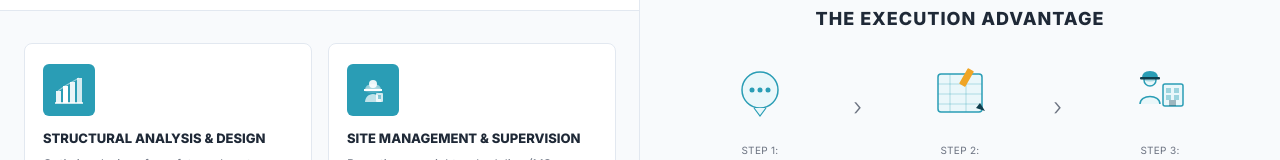
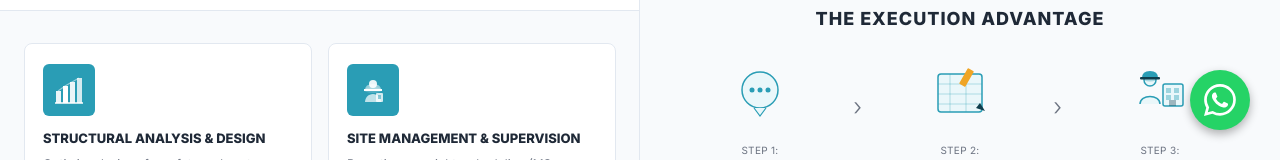
Before and after one commit to tgracempire-ship-it/Benty, a React (Vite) app: page / in a window 1280 px wide. Shown: the part 640-800 px from the top of the page. Built offline with nearby package versions, Linux system fonts and the light colour scheme.

Commit message:
Add floating WhatsApp button

```diff
--- a/src/components/Layout.tsx
+++ b/src/components/Layout.tsx
@@ -52,8 +52,39 @@
     <>
       <Navbar onOpenModal={handleOpenModal} />
 
-      {/* Context allows passing down the open modal function to any page if needed */}
-      <Outlet context={{ openModal: handleOpenModal }} />
+      <main className="main-content">
+        <Outlet context={{ openModal: handleOpenModal }} />
+      </main>
+
+      <a
+        href="https://wa.me/2347067713622"
+        target="_blank"
+        rel="noopener noreferrer"
+        className="floating-whatsapp"
+        aria-label="Chat on WhatsApp"
+        style={{
+          position: 'fixed',
+          bottom: '30px',
+          right: '30px',
+          backgroundColor: '#25D366',
+          color: 'white',
+          width: '60px',
+          height: '60px',
+          borderRadius: '50%',
+          display: 'flex',
+          justifyContent: 'center',
+          alignItems: 'center',
+          boxShadow: '0 4px 10px rgba(0,0,0,0.3)',
+          zIndex: 9999,
+          transition: 'transform 0.3s ease'
+        }}
+        onMouseEnter={(e) => e.currentTarget.style.transform = 'scale(1.1)'}
+        onMouseLeave={(e) => e.currentTarget.style.transform = 'scale(1)'}
+      >
+        <svg xmlns="http://www.w3.org/2000/svg" width="32" height="32" fill="currentColor" viewBox="0 0 16 16">
+          <path d="M13.601 2.326A7.854 7.854 0 0 0 7.994 0C3.627 0 .068 3.558.064 7.926c0 1.399.366 2.76 1.057 3.965L0 16l4.204-1.102a7.933 7.933 0 0 0 3.79.965h.004c4.368 0 7.926-3.558 7.93-7.93A7.898 7.898 0 0 0 13.6 2.326zM7.994 14.521a6.573 6.573 0 0 1-3.356-.92l-.24-.144-2.494.654.666-2.433-.156-.251a6.56 6.56 0 0 1-1.007-3.505c0-3.626 2.957-6.584 6.591-6.584a6.56 6.56 0 0 1 4.66 1.931 6.557 6.557 0 0 1 1.928 4.66c-.004 3.639-2.961 6.592-6.592 6.592zm3.615-4.934c-.197-.099-1.17-.578-1.353-.646-.182-.065-.315-.099-.445.099-.133.197-.513.646-.627.775-.114.133-.232.148-.43.05-.197-.1-.836-.308-1.592-.985-.59-.525-.985-1.175-1.103-1.372-.114-.198-.011-.304.088-.403.087-.088.197-.232.296-.346.1-.114.133-.198.198-.33.065-.134.034-.248-.015-.347-.05-.099-.445-1.076-.612-1.47-.16-.389-.323-.335-.445-.34-.114-.007-.247-.007-.38-.007a.729.729 0 0 0-.529.247c-.182.198-.691.677-.691 1.654 0 .977.71 1.916.81 2.049.098.133 1.394 2.132 3.383 2.992.47.205.84.326 1.129.418.475.152.904.129 1.246.08.38-.058 1.171-.48 1.338-.943.164-.464.164-.86.114-.943-.049-.084-.182-.133-.38-.232z"/>
+        </svg>
+      </a>
 
       {modalType && (
         <ContactModal type={modalType} onClose={handleCloseModal} />
```
